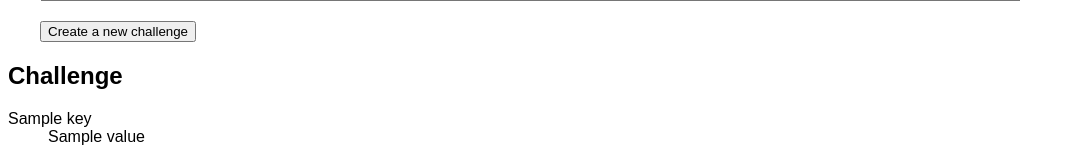
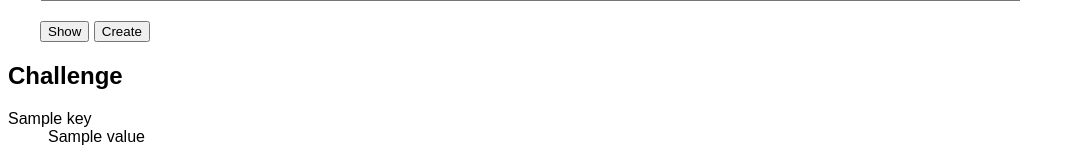
Before and after one commit to aajarven/habitica-challenge-creator, a Flask app: template app/templates/index.html in a window 1280 px wide. Shown: the part 1006-1168 px from the top of the page, without its empty margins (0-1074 px from the left). Run offline with Flask 2, Linux system fonts and the light colour scheme; the template is opened without the code that fills it: values that come from a table or form of the project are taken from there, most other values are stand-ins (such as "Sample title", 1, 10 or a date in 2020); some libraries are stand-ins or nearby versions.

Commit message:
Add a button for showing challenge data
Both buttons, show and create, currently do the same thing i.e. show the
challenge.

```diff
--- a/app/forms.py
+++ b/app/forms.py
@@ -20,4 +20,5 @@ class ChallengeForm(FlaskForm):  # pylint: disable=too-few-public-methods
             "Challenge data", widget=TextArea(),
             validators=[DataRequired("Field cannot be empty")],
             render_kw={"rows": 50, "cols": 120})
-    create_challenge = SubmitField("Create a new challenge")
+    create_challenge = SubmitField("Create")
+    show_challenge = SubmitField("Show")
--- a/app/templates/index.html
+++ b/app/templates/index.html
@@ -22,7 +22,10 @@
     {{ form_item(form.habitica_id, "uuid_input") }}
     {{ form_item(form.habitica_api_key, "uuid_input") }}
     {{ form_item(form.challenge_data, "big_textbox") }}
-    <div class="form_submit">{{ form.create_challenge(onclick="showLoading()") }}</div>
+    <div class="form_submit">
+      {{ form.show_challenge(onclick="showLoading()") }}
+      {{ form.create_challenge(onclick="showLoading()") }}
+    </div>
   </form>
 
   <div id="working"><img src="{{ url_for('static', filename='loading.gif') }}" alt="The challenge is being created..."/></div>
```
